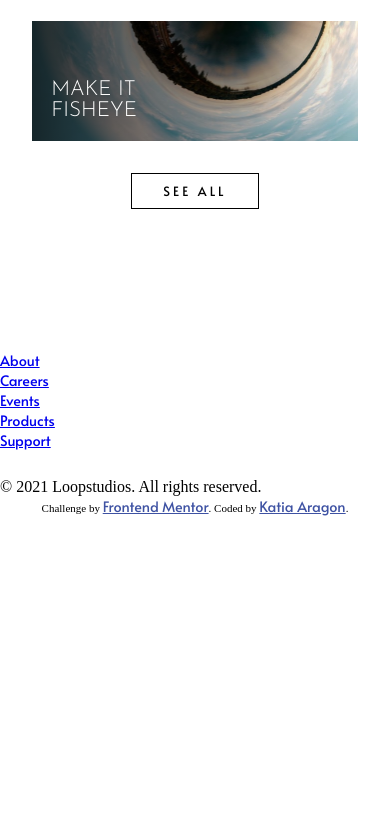
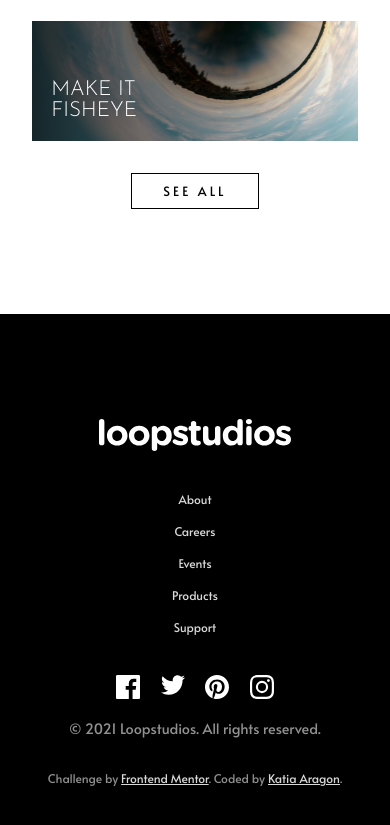
Before and after one commit to ktzazz/loopstudios-landing-page-main-eighteen, a plain HTML site: page index.html in a window 390 px wide. Shown: the part 2552-3377 px from the top of the page. Before the commit the page ends 3068 px from the top, so only its background shows below. Drawn offline with Linux system fonts and the light colour scheme.

Commit message:
footer mobile

```diff
--- a/scss/_layout.scss
+++ b/scss/_layout.scss
@@ -67,3 +67,40 @@ main {
         padding-inline: min(11%, 10rem);
     }
 }
+
+footer{
+    display: flex;
+    flex-direction: column;
+    background-color: var(--secondary-color);
+    justify-content: space-between;
+    align-items: center;
+    text-align: center;
+    gap: 2rem;
+    padding: min(27%, 10rem) 2rem;
+     & p{
+        margin-block-start: -1rem;
+        color: var(--terciary-color);
+    }
+    & .attribution{
+        color: var(--terciary-color);
+        a{
+            color: var(--accent-color);
+        }
+    }
+}
+
+.footer__nav{
+     & a{
+        text-decoration: none;
+        color: var(--accent-color);
+        line-height: 2rem;
+    }
+    & ul{
+        list-style: none;
+    }
+}
+
+.footer__social{
+    display: flex;
+    gap: 1.3rem;
+}
--- a/scss/_typography.scss
+++ b/scss/_typography.scss
@@ -60,3 +60,12 @@ h4{
     letter-spacing: 0.2rem;
     font-size: clamp(0.8rem, 1vw, 0.9rem);
 }
+
+footer{
+    font-family: var(--FontBody);
+    font-weight: var(--Weight300);
+    font-size: var(--FontSize);
+    & .attribution, a{
+    font-size: 0.75rem;
+}
+}
```
Also changed, not shown: css/style.css.
